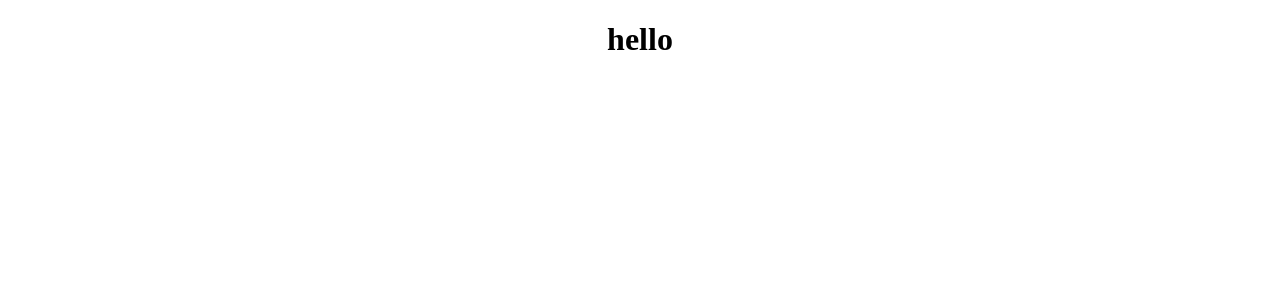
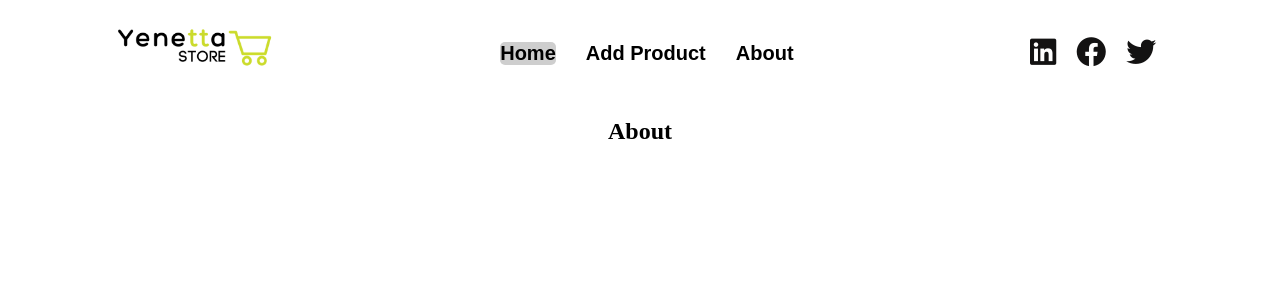
Before and after one commit to amanuel0924/yenetta, a React (Create React App) app: page /about in a window 1280 px wide. Shown: the top 300 px of the page. Built offline with nearby package versions, Linux system fonts and the light colour scheme.

Commit message:
setup componets and adding header componer

```diff
--- a/src/App.js
+++ b/src/App.js
@@ -1,10 +1,29 @@
 import "./App.css"
+import { BrowserRouter, Routes, Route } from "react-router-dom"
+import { ToastContainer } from "react-toastify"
+import "react-toastify/dist/ReactToastify.css"
+import Home from "./page/Home"
+import Add from "./page/Add"
+import View from "./page/View"
+import About from "./page/About"
+import Header from "./componets/layout/Header"
 
 function App() {
   return (
-    <div className="App">
-      <h1>hello</h1>
-    </div>
+    <BrowserRouter>
+      <div className="App">
+        <Header />
+        <ToastContainer position="top-center" />
+
+        <Routes>
+          <Route exact path="/" Component={Home} />
+          <Route path="/add" Component={Add} />
+          <Route path="/update/:id" Component={Add} />
+          <Route path="/view/:id" Component={View} />
+          <Route path="/about" Component={About} />
+        </Routes>
+      </div>
+    </BrowserRouter>
   )
 }
 
--- /dev/null
+++ b/src/componets/layout/Header.js
@@ -0,0 +1,81 @@
+import React, { useState, useEffect } from "react"
+import logo from "../../Asset/logo2.png"
+import classes from "./Header.module.css"
+import { Link, useLocation } from "react-router-dom"
+
+const Header = () => {
+  const [actives, setActive] = useState("Home")
+  const location = useLocation()
+  useEffect(() => {
+    if (location.pathname === "/") {
+      setActive("Home")
+    } else if (location.pathname === "add") {
+      setActive("add")
+    } else if (location.pathname === "about") {
+      setActive("about")
+    }
+  }, [location])
+  return (
+    <header className={classes.header}>
+      <img src={logo} alt="logo yeneta store" />
+
+      <div className={classes.nav}>
+        <Link to="/">
+          <p
+            className={`${actives === "Home" ? classes.active : ""}`}
+            onClick={() => {
+              setActive("Home")
+            }}
+          >
+            Home
+          </p>
+        </Link>
+        <Link to="/add">
+          <p
+            className={`${actives === "add" ? classes.active : ""}`}
+            onClick={() => {
+              setActive("add")
+            }}
+          >
+            Add Product
+          </p>
+        </Link>
+        <Link to="/about">
+          <p
+            className={`${actives === "about" ? classes.active : ""}`}
+            onClick={() => {
+              setActive("about")
+            }}
+          >
+            About
+          </p>
+        </Link>
+      </div>
+      <div className={classes.links}>
+        <a
+          href="https://linkedin.com/company/yenetta-code"
+          target="_blank"
+          rel="noreferrer"
+        >
+          <i className="fab fa-linkedin"></i>
+        </a>
+        <a
+          href="https://www.facebook.com/yenettacode/"
+          target="_blank"
+          rel="noreferrer"
+        >
+          <i className="fab fa-facebook"></i>
+        </a>
+        <a
+          href="https://twitter.com/codeyenetta"
+          target="_blank"
+          rel="noreferrer"
+        >
+          <i className="fab fa-twitter"></i>
+        </a>
+      </div>
+    </header>
+  )
+}
+
+export default Header
--- /dev/null
+++ b/src/componets/layout/Header.module.css
@@ -0,0 +1,72 @@
+@import url(https://cdnjs.cloudflare.com/ajax/libs/font-awesome/6.4.2/css/all.min.css);
+.header {
+       top: 0;
+       left: 0;
+       width: 100%;
+       height: 90px;
+       display: flex;
+       justify-content: space-around;
+       align-items: center;
+       overflow: hidden;
+       z-index: 10;
+     }
+
+.nav{
+    display: flex;
+    justify-content: space-evenly;
+    align-items: center;
+    width: auto;
+    height: 50px;
+}
+.nav a{
+    text-decoration: none;
+
+}
+.nav a p{
+    font-size: 20px;
+    font-family: sans-serif;
+
+    font-weight: bold;
+    color: black;
+    margin:15px;
+
+    text-align: center;
+    border-radius: 5px;
+
+}
+.active{
+   background-color: rgb(206, 206, 206);
+}
+
+.nav a p:hover{
+    color: #aaaa2e;
+}
+
+
+.header img{
+   width: 10rem;
+   height: 10rem;
+
+}
+span{
+   color:#CBDB2C
+}
+.links a{
+   font-size: 30px;
+   color: rgb(19, 18, 18);
+   margin: 25px 10px;
+}
+.links a:hover{
+   color:#CBDB2C;
+   cursor: pointer;
+}
+@media screen and (max-width: 600px) {
+   .links a, .header h1{
+       display: none;
+   }
+   .header{
+       display: flex;
+       flex-direction: column;
+   }
+
+   }
--- /dev/null
+++ b/src/page/About.js
@@ -0,0 +1,11 @@
+import React from "react"
+
+const About = () => {
+  return (
+    <div>
+      <h2>About</h2>
+    </div>
+  )
+}
+
+export default About
--- /dev/null
+++ b/src/page/Add.js
@@ -0,0 +1,11 @@
+import React from "react"
+
+const Add = () => {
+  return (
+    <div>
+      <h2>add</h2>
+    </div>
+  )
+}
+
+export default Add
--- /dev/null
+++ b/src/page/Home.js
@@ -0,0 +1,11 @@
+import React from "react"
+
+const Home = () => {
+  return (
+    <div>
+      <h2>home</h2>
+    </div>
+  )
+}
+
+export default Home
--- /dev/null
+++ b/src/page/View.js
@@ -0,0 +1,11 @@
+import React from "react"
+
+const View = () => {
+  return (
+    <div>
+      <h2>view</h2>
+    </div>
+  )
+}
+
+export default View
```
Also changed, not shown: config/firebase.js (added, +15 -0 lines), src/Asset/logo2.png (added).
